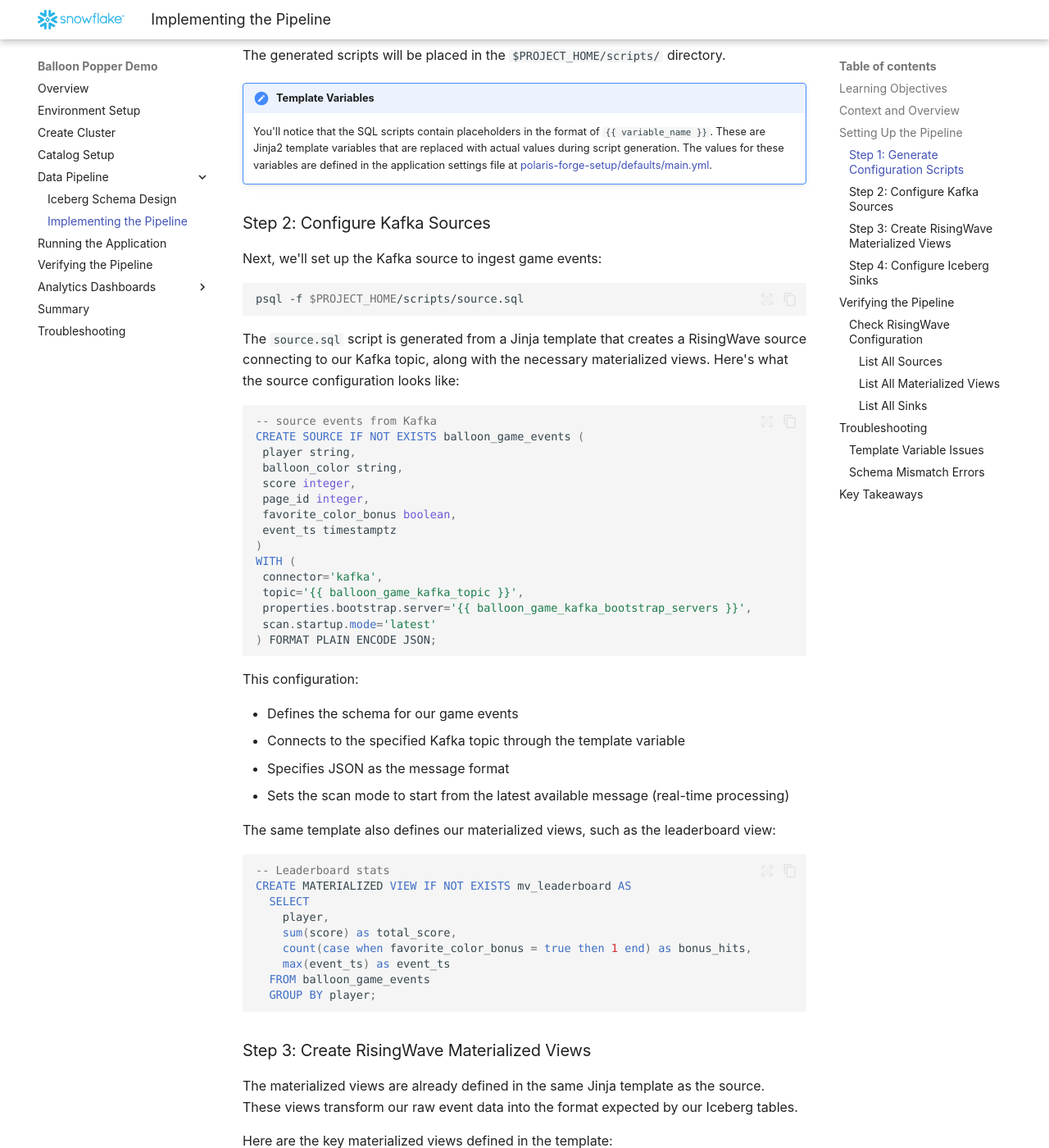
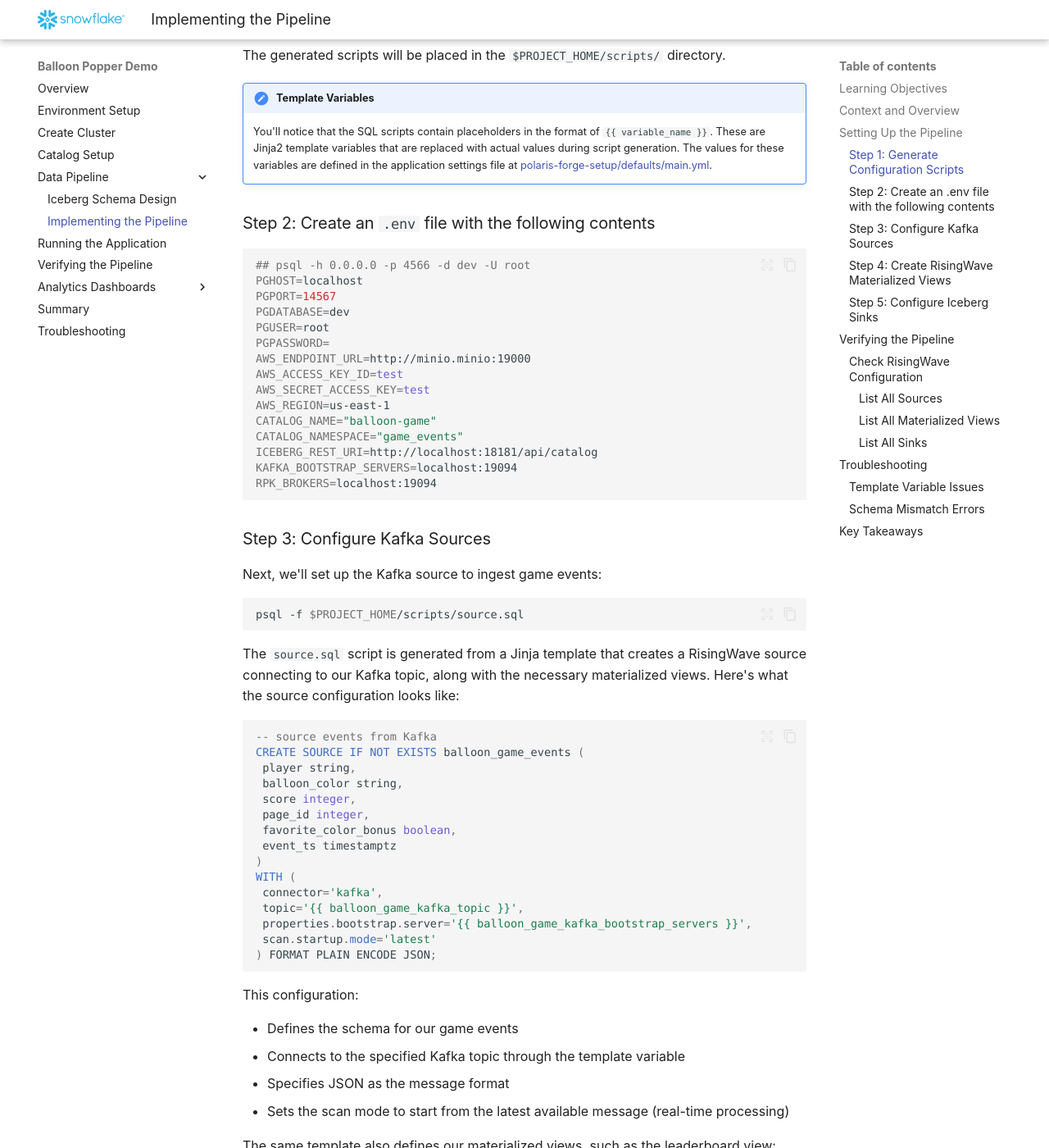
Before and after one commit to kameshsampath/balloon-popper-demo, an MkDocs documentation site: the page built from docs/implementing_data_pipeline.md, in a window 1280 px wide and 1400 px high, scrolled down 1155 px. Shown: the whole window at 82% size. Built offline with MkDocs 1.6.1 and Material for MkDocs 9.7.7, drawn with Linux system fonts in a browser that asks for light colours; some of the changed text lies outside the part shown.

Commit message:
Add .env instruction

````diff
--- a/docs/implementing_data_pipeline.md
+++ b/docs/implementing_data_pipeline.md
@@ -44,7 +44,27 @@
 !!! note "Template Variables"
     You'll notice that the SQL scripts contain placeholders in the format of `{{ variable_name }}`. These are Jinja2 template variables that are replaced with actual values during script generation. The values for these variables are defined in the application settings file at [polaris-forge-setup/defaults/main.yml](https://github.com/kameshsampath/balloon-popper-demo/blob/main/polaris-forge-setup/defaults/main.yml).
 
-### Step 2: Configure Kafka Sources
+### Step 2: Create an `.env` file with the following contents
+
+```shell
+## psql -h 0.0.0.0 -p 4566 -d dev -U root
+PGHOST=localhost
+PGPORT=14567
+PGDATABASE=dev
+PGUSER=root
+PGPASSWORD=
+AWS_ENDPOINT_URL=http://minio.minio:19000
+AWS_ACCESS_KEY_ID=test
+AWS_SECRET_ACCESS_KEY=test
+AWS_REGION=us-east-1
+CATALOG_NAME="balloon-game"
+CATALOG_NAMESPACE="game_events"
+ICEBERG_REST_URI=http://localhost:18181/api/catalog
+KAFKA_BOOTSTRAP_SERVERS=localhost:19094
+RPK_BROKERS=localhost:19094
+```
+
+### Step 3: Configure Kafka Sources
 
 Next, we'll set up the Kafka source to ingest game events:
 
@@ -162,7 +182,7 @@
 
 Note the use of `TUMBLE` windows to create 15-second time slices for our time-series analysis. This allows us to track how performance changes over time in a consistent way.
 
-### Step 4: Configure Iceberg Sinks
+### Step 5: Configure Iceberg Sinks
 
 Now that we have our materialized views set up, we can configure the sinks that will write data to our Iceberg tables:
 
````
Also changed, not shown: other parts of docs/implementing_data_pipeline.md (+1 -1 lines).
